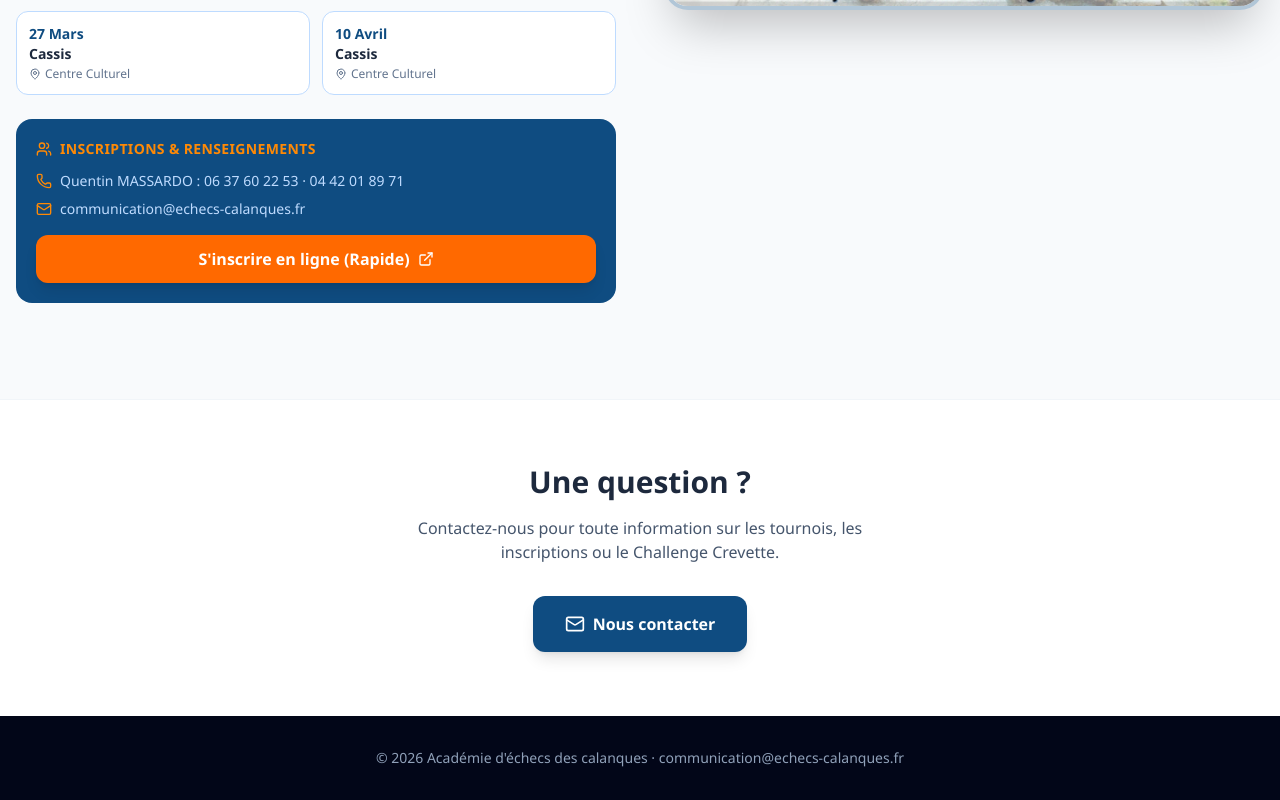
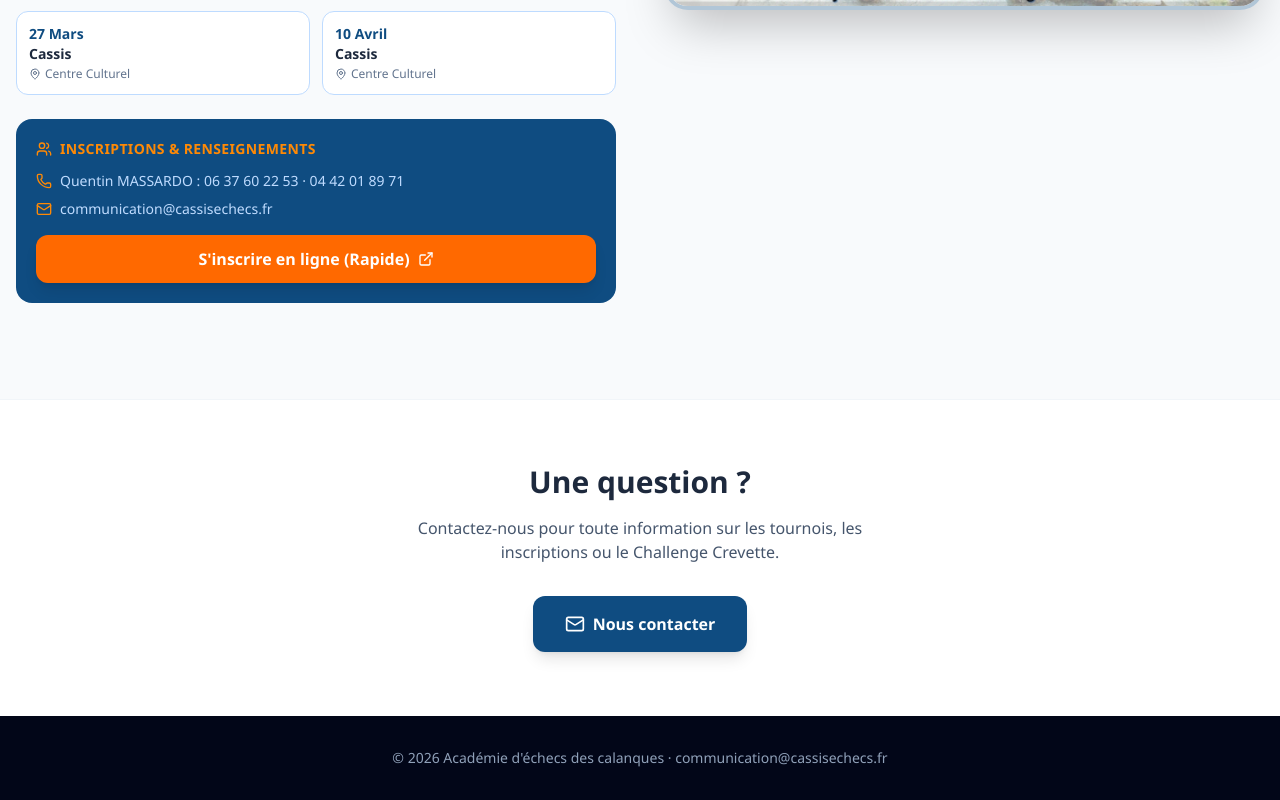
Before and after one commit to jgiraudeau/ac_echecs_calanques, a Next.js app: page /blitz-rapide in a window 1280 px wide. Shown: the part 2849-3649 px from the top of the page. Built offline with nearby package versions, Linux system fonts and the light colour scheme.

Commit message:
fix: mise a jour de l'adresse email de contact par communication@cassisechecs.fr

```diff
--- a/src/app/activites/page.tsx
+++ b/src/app/activites/page.tsx
@@ -329,7 +329,7 @@ export default function ActivitesPage() {
             </div>
 
             <footer className="bg-slate-950 text-slate-400 py-8 text-center text-sm mt-20">
-                <p>© 2026 Académie d&apos;échecs des calanques · <a href="mailto:communication@echecs-calanques.fr" className="hover:text-white transition-colors">communication@echecs-calanques.fr</a></p>
+                <p>© 2026 Académie d&apos;échecs des calanques · <a href="mailto:communication@cassisechecs.fr" className="hover:text-white transition-colors">communication@cassisechecs.fr</a></p>
             </footer>
         </div>
     );
--- a/src/app/blitz-rapide/page.tsx
+++ b/src/app/blitz-rapide/page.tsx
@@ -179,7 +179,7 @@ export default function BlitzRapidePage() {
                 </p>
                 <p className="flex items-center gap-2 text-slate-300">
                   <Mail className="w-4 h-4 text-orange-400 flex-shrink-0" />
-                  communication@echecs-calanques.fr
+                  communication@cassisechecs.fr
                 </p>
               </div>
               <Button asChild className="w-full bg-orange-500 hover:bg-orange-600 text-white font-bold py-6 text-base rounded-xl shadow-lg transition-transform hover:scale-[1.02]">
@@ -308,7 +308,7 @@ export default function BlitzRapidePage() {
                 </p>
                 <p className="flex items-center gap-2 text-blue-200">
                   <Mail className="w-4 h-4 text-orange-400 flex-shrink-0" />
-                  communication@echecs-calanques.fr
+                  communication@cassisechecs.fr
                 </p>
               </div>
               <Button asChild className="w-full bg-orange-500 hover:bg-orange-600 text-white font-bold py-6 text-base rounded-xl shadow-lg transition-transform hover:scale-[1.02]">
@@ -356,7 +356,7 @@ export default function BlitzRapidePage() {
       </section>
 
       <footer className="bg-slate-950 text-slate-400 py-8 text-center text-sm">
-        <p>© 2026 Académie d&apos;échecs des calanques · <a href="mailto:communication@echecs-calanques.fr" className="hover:text-white transition-colors">communication@echecs-calanques.fr</a></p>
+        <p>© 2026 Académie d&apos;échecs des calanques · <a href="mailto:communication@cassisechecs.fr" className="hover:text-white transition-colors">communication@cassisechecs.fr</a></p>
       </footer>
     </div>
   );
--- a/src/app/page.tsx
+++ b/src/app/page.tsx
@@ -467,7 +467,7 @@ export default function Home() {
               <ul className="space-y-3">
                 <li>Maison des Associations</li>
                 <li>13260 Cassis</li>
-                <li>contact@echecs-calanques.fr</li>
+                <li>communication@cassisechecs.fr</li>
                 <li>06 37 60 22 53</li>
               </ul>
             </div>
--- a/src/app/produits-derives/page.tsx
+++ b/src/app/produits-derives/page.tsx
@@ -90,15 +90,15 @@ export default function BoutiqueClubPage() {
             HelloAsso
           </a>
           . Pour toute question, contactez-nous à{" "}
-          <a href="mailto:communication@echecs-calanques.fr" className="underline hover:text-slate-600">
-            communication@echecs-calanques.fr
+          <a href="mailto:communication@cassisechecs.fr" className="underline hover:text-slate-600">
+            communication@cassisechecs.fr
           </a>
           .
         </p>
       </section>
 
       <footer className="bg-slate-950 text-slate-400 py-8 text-center text-sm">
-        <p>© 2026 Académie d&apos;échecs des calanques · <a href="mailto:communication@echecs-calanques.fr" className="hover:text-white transition-colors">communication@echecs-calanques.fr</a></p>
+        <p>© 2026 Académie d&apos;échecs des calanques · <a href="mailto:communication@cassisechecs.fr" className="hover:text-white transition-colors">communication@cassisechecs.fr</a></p>
       </footer>
     </div>
   );
--- a/src/app/stages/page.tsx
+++ b/src/app/stages/page.tsx
@@ -195,9 +195,9 @@ export default function StagesPage() {
                     <Phone className="w-4 h-4 text-orange-500" />
                     06 37 60 22 53
                   </a>
-                  <a href="mailto:communication@echecs-calanques.fr" className="flex items-center gap-2 hover:text-[#0F4C81] transition-colors">
+                  <a href="mailto:communication@cassisechecs.fr" className="flex items-center gap-2 hover:text-[#0F4C81] transition-colors">
                     <Mail className="w-4 h-4 text-orange-500" />
-                    communication@echecs-calanques.fr
+                    communication@cassisechecs.fr
                   </a>
                 </div>
               </div>
@@ -219,7 +219,7 @@ export default function StagesPage() {
       </section>
 
       <footer className="bg-slate-950 text-slate-400 py-8 text-center text-sm">
-        <p>© 2026 Académie d&apos;échecs des calanques · <a href="mailto:communication@echecs-calanques.fr" className="hover:text-white transition-colors">communication@echecs-calanques.fr</a></p>
+        <p>© 2026 Académie d&apos;échecs des calanques · <a href="mailto:communication@cassisechecs.fr" className="hover:text-white transition-colors">communication@cassisechecs.fr</a></p>
       </footer>
     </div>
   );
```
